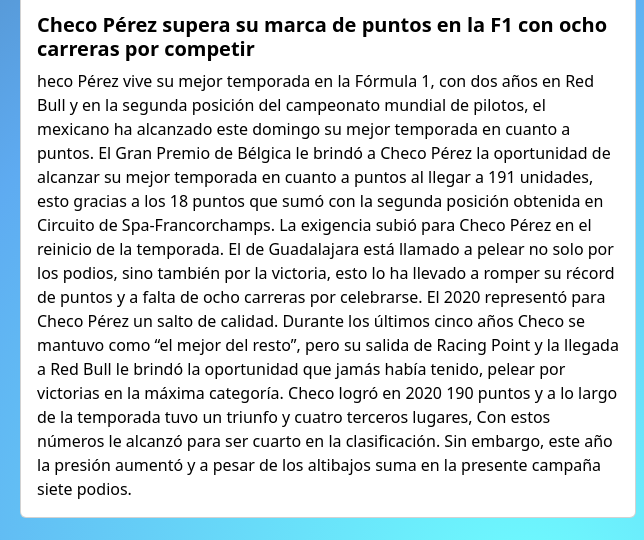
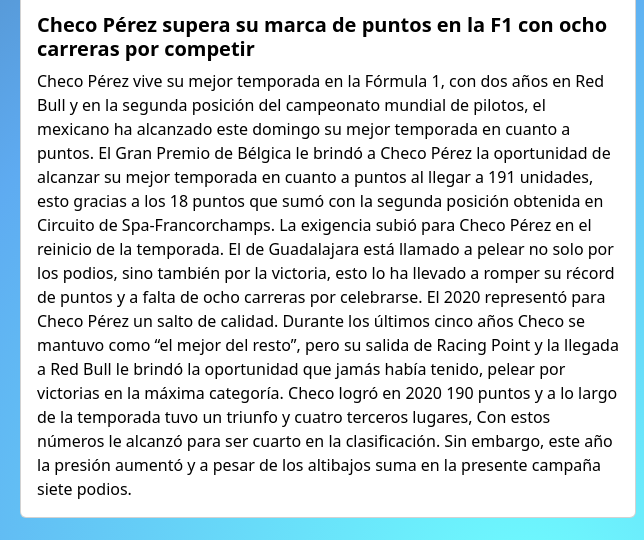
Before and after one commit to mateobengolea/proyecto_coder_01, a website: page index.html in a window 1280 px wide. Shown: the part 1997-2537 px from the top of the page, 632-1276 px from the left. Drawn offline with Linux system fonts and the light colour scheme.

Commit message:
Corrección de ortografgía

```diff
--- a/index.html
+++ b/index.html
@@ -87,7 +87,7 @@
                 <img src="./imgs/checo_perez.jpg" class="card-img-top" alt="Checo Perez">
                 <div class="card-body">
                   <h5 class="card-title fw-bold">Checo Pérez supera su marca de puntos en la F1 con ocho carreras por competir</h5>
-                  <p class="card-text fw-lighter">heco Pérez vive su mejor temporada en la Fórmula 1, con dos años en Red Bull y en la segunda posición del campeonato mundial de pilotos, el mexicano ha alcanzado este domingo su mejor temporada en cuanto a puntos.
+                  <p class="card-text fw-lighter">Checo Pérez vive su mejor temporada en la Fórmula 1, con dos años en Red Bull y en la segunda posición del campeonato mundial de pilotos, el mexicano ha alcanzado este domingo su mejor temporada en cuanto a puntos.
 
                     El Gran Premio de Bélgica le brindó a Checo Pérez la oportunidad de alcanzar su mejor temporada en cuanto a puntos al llegar a 191 unidades, esto gracias a los 18 puntos que sumó con la segunda posición obtenida en Circuito de Spa-Francorchamps.
 
```
